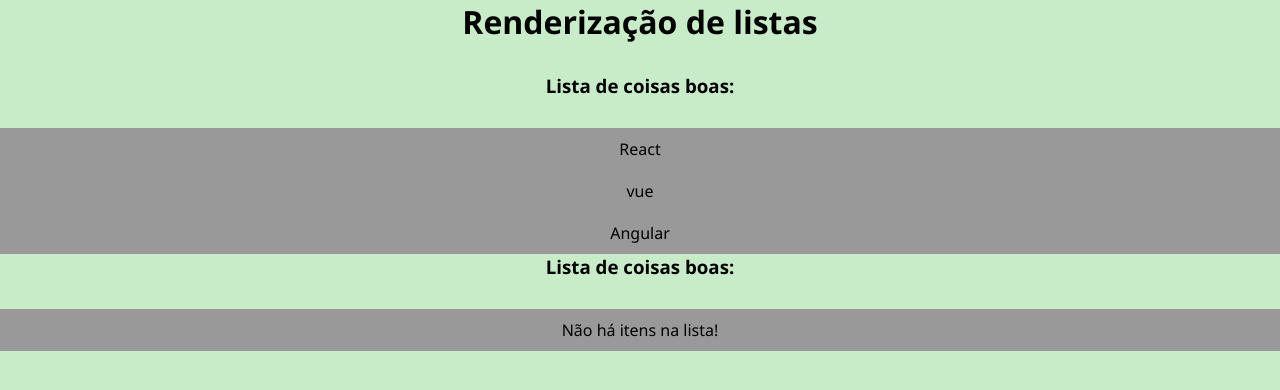
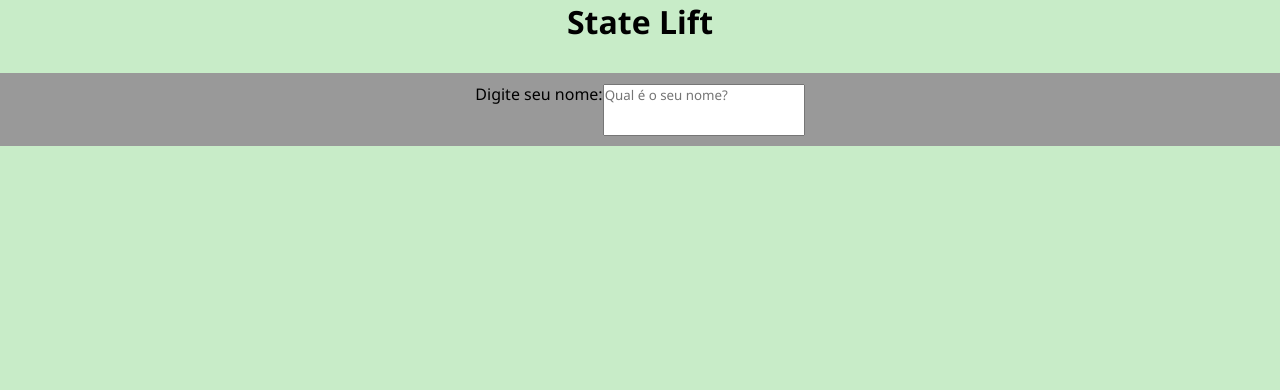
Before and after one commit to giovanep4mg/React_1_projeto, a React (Create React App) app: page / in a window 1280 px wide. Shown: the top 390 px of the page. Built offline with nearby package versions, Linux system fonts and the light colour scheme.

Commit message:
aula14 faltando

```diff
--- a/src/App.js
+++ b/src/App.js
@@ -1,20 +1,20 @@
 import './App.css';
-import OutraLista from './components/OutraLista';
+
+import SeuNome from './components/SeuNome';
+import {useState} from 'react';
+import Saudacao from './components/Saudacao';
 
 function App() {
+   // eslint-disable-next-line no-unused-vars
+   const  [nome, setNome] = useState()
 
-  const meusItens =['React', 'vue', 'Angular']
+   return (
+      <div className="App">
 
-    return (
-
-    <div className="App">
-
-        <h1>Renderização de listas</h1>
-        <OutraLista itens={meusItens} />
-        <OutraLista itens={[]} />
-
-    </div>
-
+         <h1>State Lift</h1>
+         <SeuNome setNome={setNome} />
+         <Saudacao nome={nome}/>
+      </div>
   );
 }
 
--- /dev/null
+++ b/src/components/Saudacao.js
@@ -0,0 +1,13 @@
+
+function Saudacao({nome}){
+    function gerarSaudacao(algumNome){
+        return `Olá ${algumNome}, tudo bem?`
+    }
+
+    return(
+        <>
+            {nome && <p>{gerarSaudacao(nome)}</p>}
+        </>
+    )
+}
+export default Saudacao;
--- /dev/null
+++ b/src/components/SeuNome.js
@@ -0,0 +1,12 @@
+
+function SeuNome({setNome}){
+    return(
+        <div>
+            <p>Digite seu nome:
+            <input type="text" placeholder="Qual é o seu nome?"
+            onChange={(e) => setNome(e.target.value)}/>
+            </p>
+        </div>
+    )
+}
+export default SeuNome;
```
